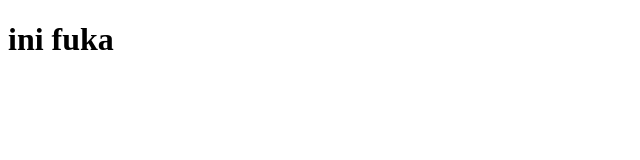
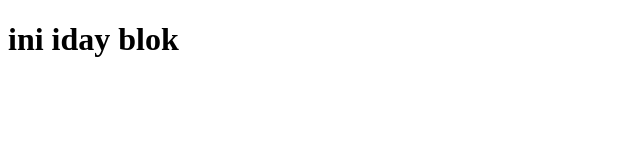
Before and after one commit to RahmadSuryadi99/mencoba, a plain HTML site: page index.html in a window 1280 px wide. Shown: the whole page, without its empty margins (0-640 px from the left). Drawn offline with Linux system fonts and the light colour scheme.

Commit message:
mengubah tulisan menjadi iday blok

```diff
--- a/index.html
+++ b/index.html
@@ -7,6 +7,6 @@
     <title>Document</title>
 </head>
 <body>
-    <h1>ini fuka</h1>
+    <h1>ini iday blok</h1>
 </body>
 </html>
```
